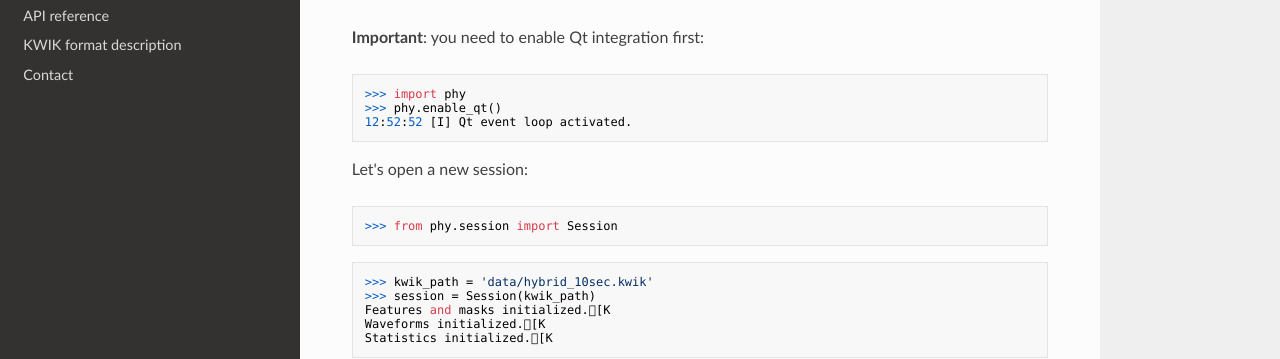
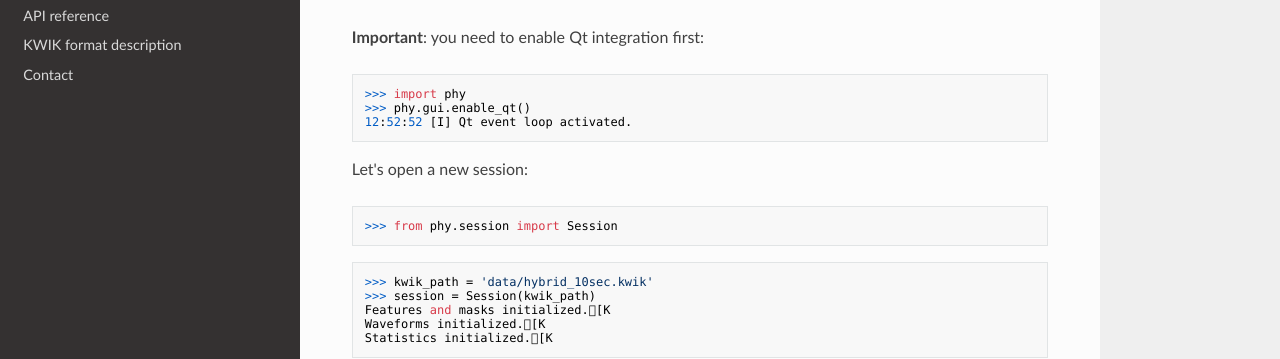
Before and after one commit to kwikteam/phy-doc, an MkDocs documentation site: the page built from docs/cluster-manual.md, in a window 1280 px wide and 900 px high. Shown: the part 446-805 px from the top of the window. Built offline with MkDocs 1.6.1, drawn with Linux system fonts in a browser that asks for light colours; nearby versions of some CDN libraries; old or Windows-style settings are respelled for this version of MkDocs.

Commit message:
Update cluster-manual.md
In [7]: phy.enable_qt()
---------------------------------------------------------------------------
AttributeError                            Traceback (most recent call last)
<ipython-input-7-48a314a7433c> in <module>()
----> 1 phy.enable_qt()

AttributeError: 'module' object has no attribute 'enable_qt'

````diff
--- a/docs/cluster-manual.md
+++ b/docs/cluster-manual.md
@@ -12,7 +12,7 @@ You can launch the clustering GUI from the session.
 
 ```python
 >>> import phy
->>> phy.enable_qt()
+>>> phy.gui.enable_qt()
 12:52:52 [I] Qt event loop activated.
 ```
 
````
